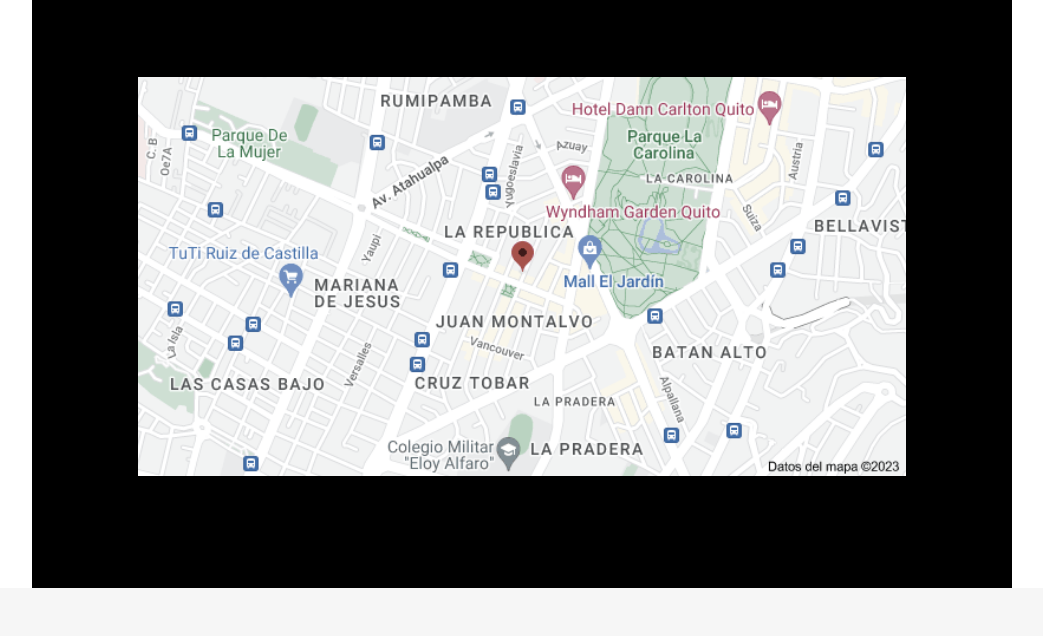
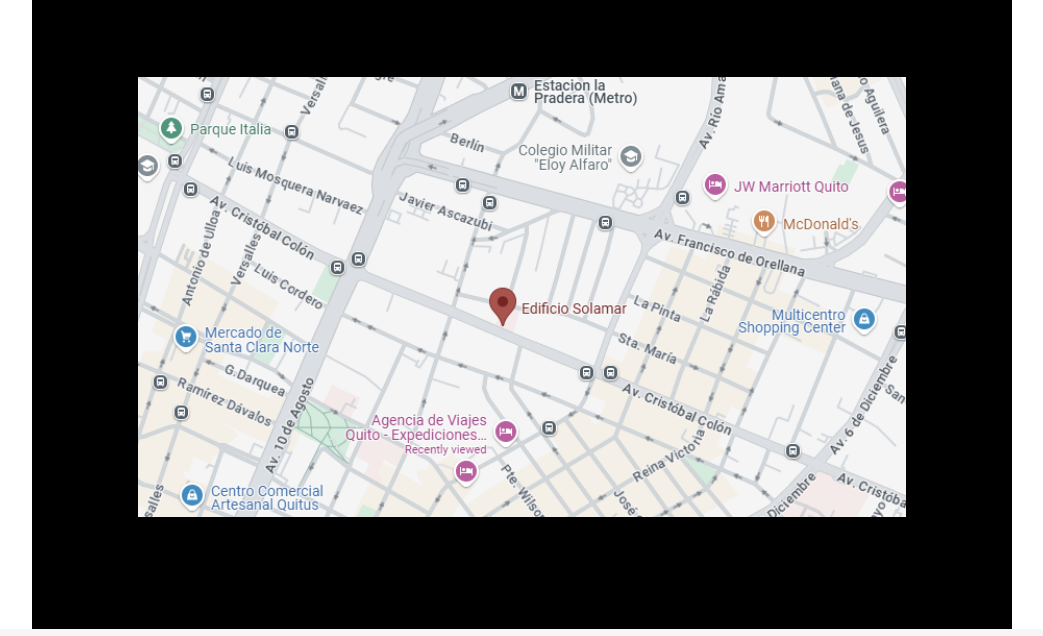
Before and after one commit to ecuadorexpediciones/ecuadorexpediciones.github.io, a plain HTML site: page index.html in a window 1280 px wide. Shown: the part 5186-5822 px from the top of the page, without its empty margins (118-1161 px from the left). Drawn offline with Linux system fonts and the light colour scheme.

Commit message:
2025.03.26 Maps address updated.

```diff
--- a/index.html
+++ b/index.html
@@ -335,7 +335,7 @@
             </div>
             <div class="w3-row w3-padding-32">
                 <div class="w3-col m12"><!-- Image of location/map -->
-                    <img src="/images/gallery/mapaEcuadorExpediciones.png" class="w3-image w3-greyscale-min" style="width:100%">
+                    <img src="/images/gallery/mapaEcuadorExpediciones2025.png" class="w3-image w3-greyscale-min" style="width:100%">
                 </div>
             </div>
         </div>
```
Also changed, not shown: images/gallery/mapaEcuadorExpediciones2025.png (added).
